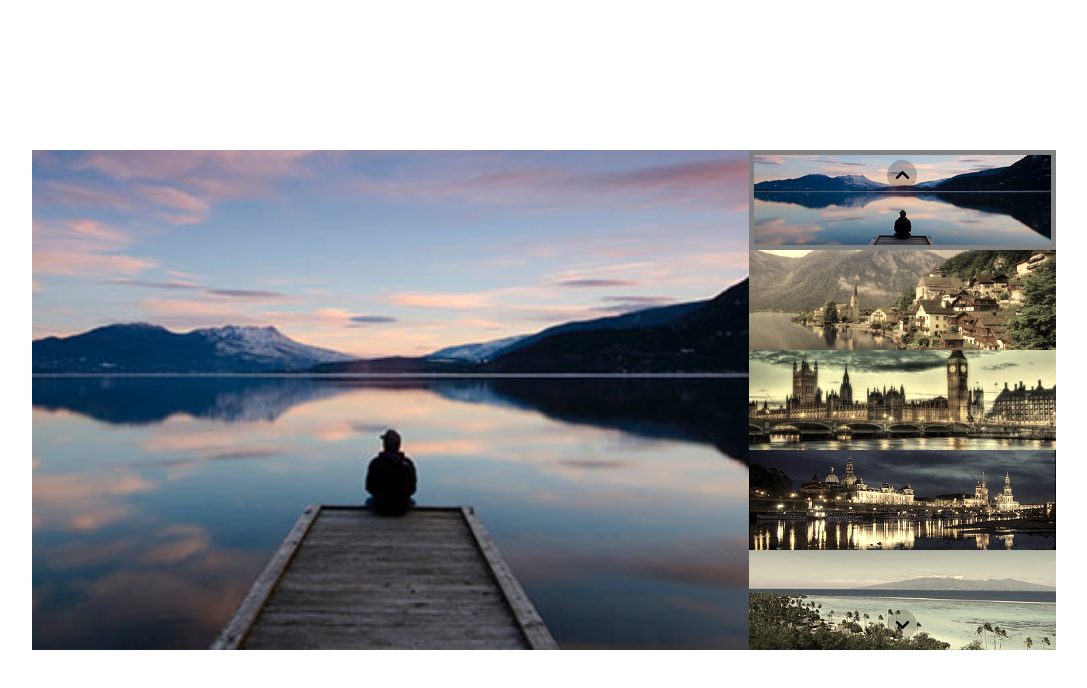
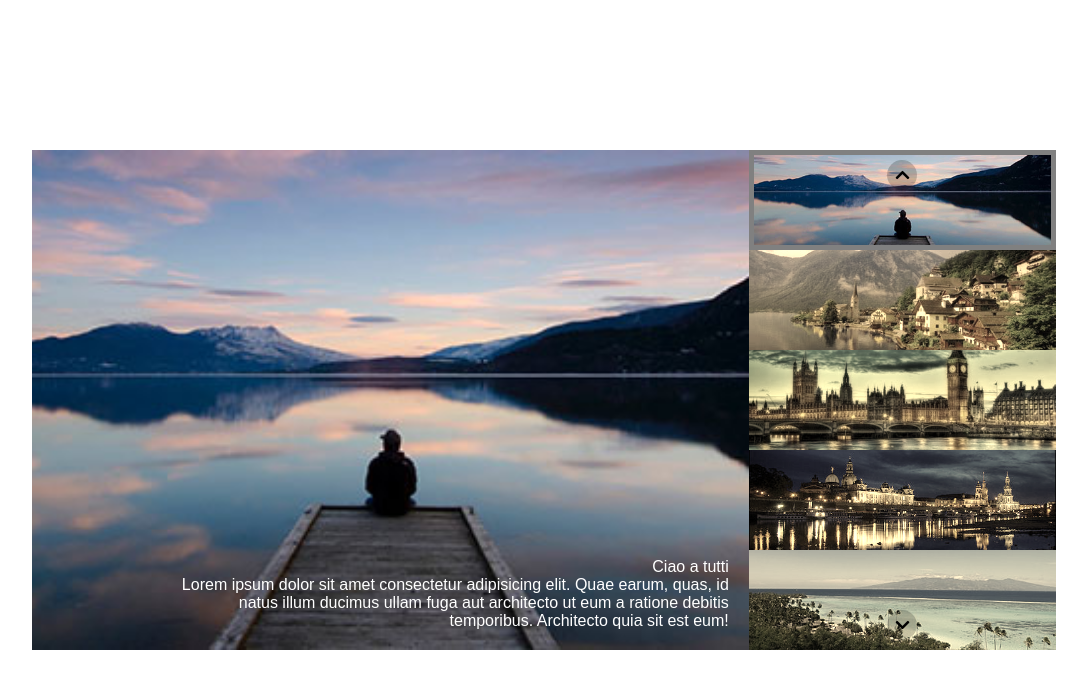
Before and after one commit to antoniogiachin/js-array-carousel, a plain HTML site: page index.html in a window 1280 px wide. Shown: the whole page, without its empty margins (96-1183 px from the left). Drawn offline with Linux system fonts and the light colour scheme.

Commit message:
stilizzazione di massima

```diff
--- a/index.html
+++ b/index.html
@@ -14,11 +14,42 @@
         <div class="row">
             <div class="col-70">
                 <!-- immagini -->
-                <img src="img/01.jpg" alt="img-1" class="img-big active">
-                <img src="img/02.jpg" alt="img-1" class="img-big">
-                <img src="img/03.jpg" alt="img-1" class="img-big">
-                <img src="img/04.jpg" alt="img-1" class="img-big">
-                <img src="img/05.jpg" alt="img-1" class="img-big">
+                <div class="img-big active">
+                    <img src="img/01.jpg" alt="img-1">
+                    <div class="description">
+                        <span class="country active">Ciao a tutti</span>
+                        <p class="country-text active">Lorem ipsum dolor sit amet consectetur adipisicing elit. Quae earum, quas, id natus illum ducimus ullam fuga aut architecto ut eum a ratione debitis temporibus. Architecto quia sit est eum!</p>
+                    </div>
+                </div>
+                <div class="img-big">
+                    <img src="img/02.jpg" alt="img-2">
+                    <div class="description">
+                        <span class="country ">Ciao a tutti</span>
+                        <p class="country-text ">Lorem ipsum dolor sit amet consectetur adipisicing elit. Quae earum, quas, id natus illum ducimus ullam fuga aut architecto ut eum a ratione debitis temporibus. Architecto quia sit est eum!</p>
+                    </div>
+                </div>
+                <div class="img-big ">
+                    <img src="img/03.jpg" alt="img-3">
+                    <div class="description">
+                        <span class="country">Ciao a tutti</span>
+                        <p class="country-text ">Lorem ipsum dolor sit amet consectetur adipisicing elit. Quae earum, quas, id natus illum ducimus ullam fuga aut architecto ut eum a ratione debitis temporibus. Architecto quia sit est eum!</p>
+                    </div>
+                </div>
+                <div class="img-big ">
+                    <img src="img/04.jpg" alt="img-4">
+                    <div class="description">
+                        <span class="country ">Ciao a tutti</span>
+                        <p class="country-text ">Lorem ipsum dolor sit amet consectetur adipisicing elit. Quae earum, quas, id natus illum ducimus ullam fuga aut architecto ut eum a ratione debitis temporibus. Architecto quia sit est eum!</p>
+                    </div>
+                </div>
+                <div class="img-big ">
+                    <img src="img/05.jpg" alt="img-5">
+                    <div class="description">
+                        <span class="country ">Ciao a tutti</span>
+                        <p class="country-text ">Lorem ipsum dolor sit amet consectetur adipisicing elit. Quae earum, quas, id natus illum ducimus ullam fuga aut architecto ut eum a ratione debitis temporibus. Architecto quia sit est eum!</p>
+                    </div>
+                </div>
+
                 <!-- descrizione -->
                 <div class="description">
                     <span class="country">Ciao a tutti</span>
--- a/main.js
+++ b/main.js
@@ -0,0 +1,12 @@
+// Creo 3 array
+const imgMain = ['img/01.jpg' ,'img/02.jpg' , 'img/03.jpg' , 'img/04.jpg' , 'img/05.jpg' , ];
+
+const imgCountry = ['Svezia' , 'Svizzera' , 'Gran Bretagna' , 'Germania' , 'Paradise'];
+
+const imgText = [
+    'Lorem ipsum, dolor sit amet consectetur adipisicing elit. Et temporibus voluptatum suscipit tempore aliquid deleniti aut veniam inventore eligendi ex ad ullam, cumque provident totam omnis, magnam dolores dolorum corporis.',
+    'Lorem ipsum',
+    'Lorem ipsum, dolor sit amet consectetur adipisicing elit.',
+    'Lorem ipsum, dolor sit amet consectetur adipisicing elit. Et temporibus voluptatum suscipit tempore aliquid deleniti aut veniam inventore eligendi ex ad ullam,',
+    'Et temporibus voluptatum suscipit tempore aliquid deleniti aut veniam inventore eligendi ex ad ullam,',
+];
--- a/style.css
+++ b/style.css
@@ -25,15 +25,20 @@
 .col-70{
     width: 70%;
     height: 100%;
-    position: relative;
 }
 
 /* img col-70 */
 .img-big{
     width: 100%;
     height: 100%;
+    position: relative;
+    display: none;
+}
+
+.img-big img{
+    width: 100%;
+    height: 100%;
     object-fit: cover;
-    display: none;
 }
 
 .img-big.active{
```
